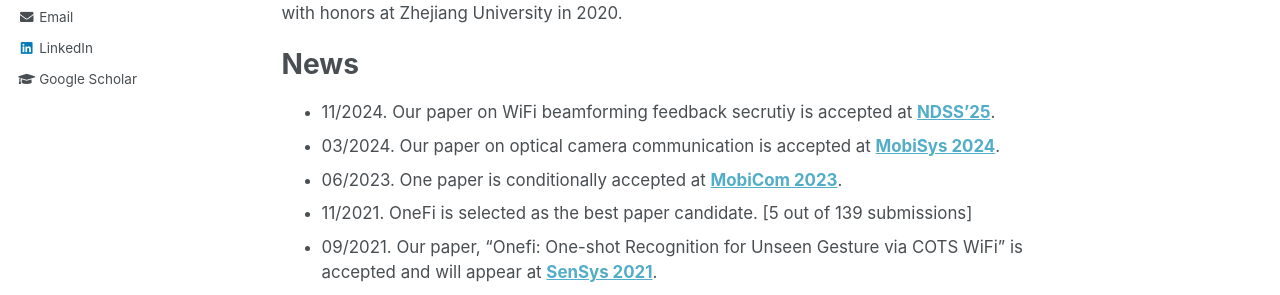
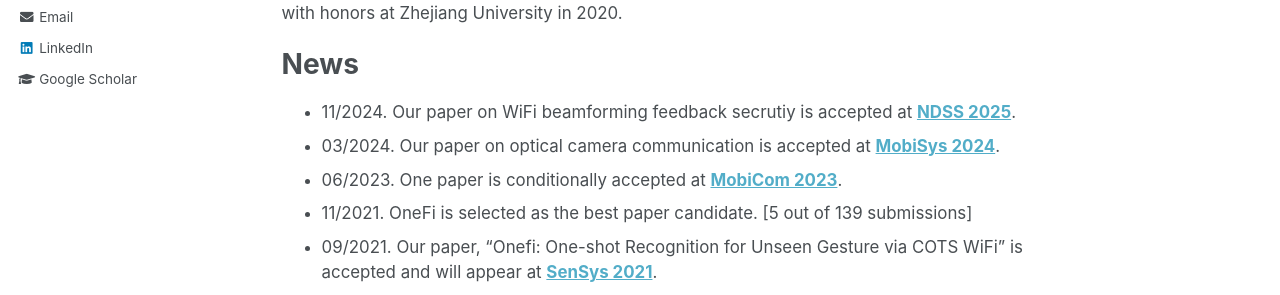
Before and after one commit to ruixiao24/ruixiao24.github.io, a Jekyll site: the page built from _pages/about.md, in a window 1280 px wide and 900 px high. Shown: the part 378-673 px from the top of the window. Built offline with Jekyll 4.4.1, drawn with Linux system fonts in a browser that asks for light colours.

Commit message:
Update about.md

```diff
--- a/_pages/about.md
+++ b/_pages/about.md
@@ -15,7 +15,7 @@
 My research interests lie at the intersection of ***security*** and ***mobile/wireless/sensing systems***. Currently, my work spans applications in wireless sensing, visible light communication, and cyber-physical security, with a particular focus on the innovative analysis of physical signals to drive advancements in these areas. I have published papers in several top conferences, including ACM MobiCom, MobiSys, SenSys, and USENIX Security. I received my B.S. in Physics with honors at Zhejiang University in 2020.
 
 # News
-- 11/2024. Our paper on WiFi beamforming feedback secrutiy is accepted at **[NDSS'25](https://www.ndss-symposium.org/ndss2025/)**.
+- 11/2024. Our paper on WiFi beamforming feedback secrutiy is accepted at **[NDSS 2025](https://www.ndss-symposium.org/ndss2025/)**.
 - 03/2024. Our paper on optical camera communication is accepted at **[MobiSys 2024](https://sigmobile.org/mobisys/2024/)**.
 - 06/2023. One paper is conditionally accepted at **[MobiCom 2023](https://sigmobile.org/mobicom/2023/)**.
 - 11/2021. OneFi is selected as the best paper candidate. [5 out of 139 submissions]
```
